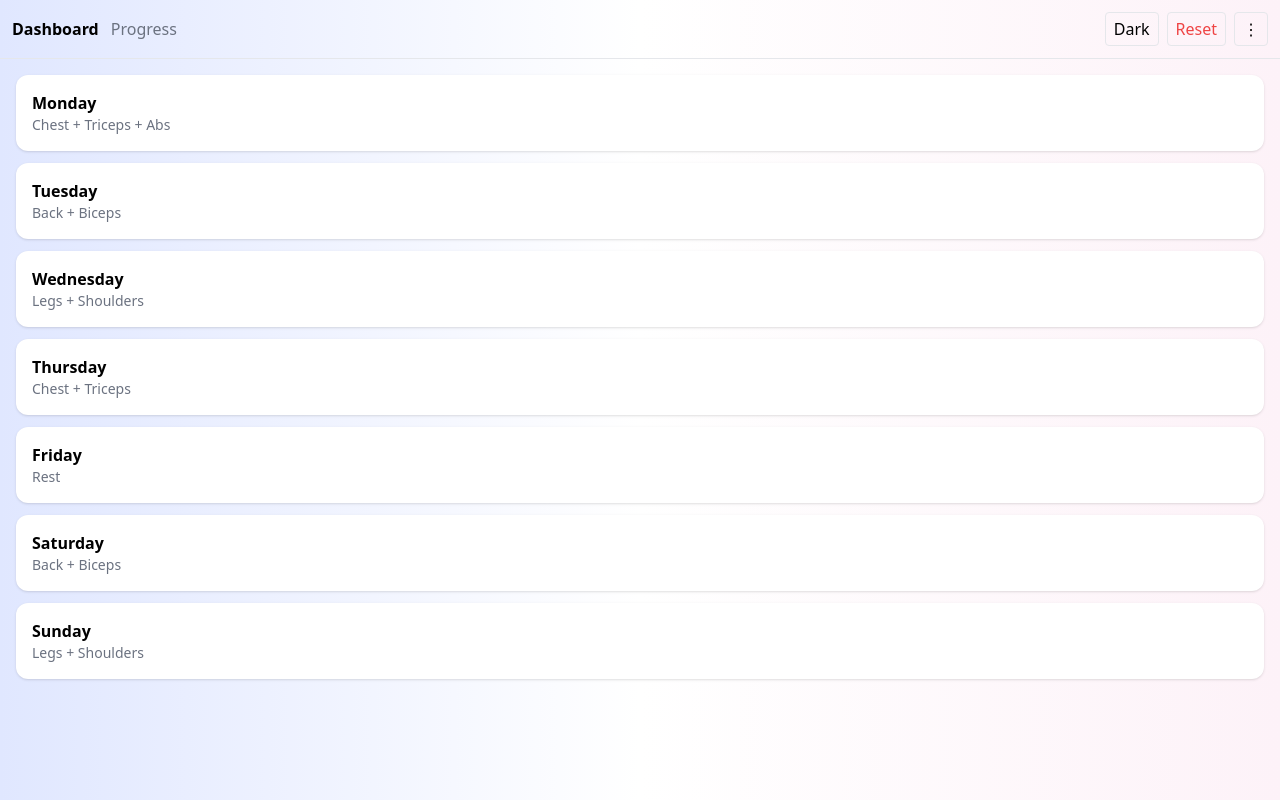
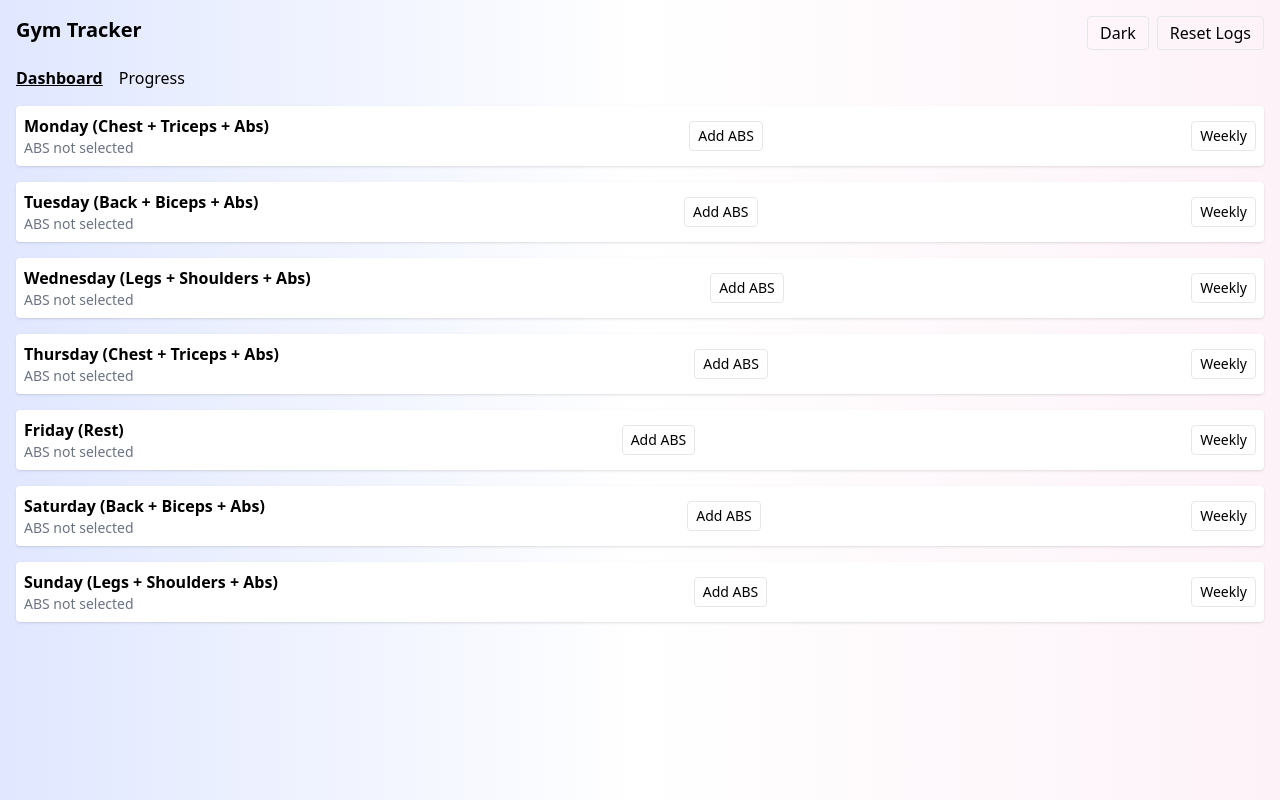
Before and after one commit to Ammar-Hus/gym-tracker1, a React (Create React App) app: page / in a window 1280 px wide. Built offline with nearby package versions, Linux system fonts and the light colour scheme; the HTML template or start-up script is replaced by a standard one.

Commit message:
Update App.jsx

```diff
--- a/src/App.jsx
+++ b/src/App.jsx
@@ -1,154 +1,167 @@
 import React, { useState, useEffect, useMemo } from 'react';
-import { LineChart, Line, XAxis, YAxis, Tooltip, ResponsiveContainer, CartesianGrid } from 'recharts';
+import { LineChart, Line, XAxis, YAxis, Tooltip, CartesianGrid, ResponsiveContainer } from 'recharts';
 import { format, parseISO, subDays, startOfMonth, isAfter } from 'date-fns';
 
 const SPLIT = [
   { day: 'Monday', muscle: 'Chest + Triceps + Abs', exercises: ['Bench Press','Incline DB Press','Dips','Pushdowns','Overhead DB Extension','Plank','Deadbug','Woodchoppers'] },
-  { day: 'Tuesday', muscle: 'Back + Biceps', exercises: ['Pull-Ups','Barbell Rows','Seated Rows','Barbell Curls','DB Curls','Concentration Curl'] },
-  { day: 'Wednesday', muscle: 'Legs + Shoulders', exercises: ['Squats','RDLs','Lunges','OHP','Lateral Raises','Rear Delt Flys','Hanging Leg Raise','Russian Twists'] },
-  { day: 'Thursday', muscle: 'Chest + Triceps', exercises: ['Incline Bench','Chest Flys','Push-Ups','Skullcrushers','Rope Pushdowns','Dips'] },
+  { day: 'Tuesday', muscle: 'Back + Biceps + Abs', exercises: ['Pull-Ups','Barbell Rows','Seated Rows','Barbell Curls','DB Curls','Concentration Curl','Crunches','Hanging Leg Raise'] },
+  { day: 'Wednesday', muscle: 'Legs + Shoulders + Abs', exercises: ['Squats','RDLs','Lunges','OHP','Lateral Raises','Rear Delt Flys','Russian Twists','Plank'] },
+  { day: 'Thursday', muscle: 'Chest + Triceps + Abs', exercises: ['Incline Bench','Chest Flys','Push-Ups','Skullcrushers','Rope Pushdowns','Dips','Crunches'] },
   { day: 'Friday', muscle: 'Rest', exercises: [] },
-  { day: 'Saturday', muscle: 'Back + Biceps', exercises: ['Lat Pulldown','T-Bar Row','DB Row','Incline DB Curl','Hammer Curl','Cable Curl','Decline Crunch','V-Ups','Cable Crunch'] },
-  { day: 'Sunday', muscle: 'Legs + Shoulders', exercises: ['Leg Press','Leg Extension','Ham Curl','Arnold Press','Front Raise','Cable Lateral Raise','Stretch & Mobility'] }
+  { day: 'Saturday', muscle: 'Back + Biceps + Abs', exercises: ['Lat Pulldown','T-Bar Row','DB Row','Incline DB Curl','Hammer Curl','Cable Curl','Decline Crunch','V-Ups','Cable Crunch'] },
+  { day: 'Sunday', muscle: 'Legs + Shoulders + Abs', exercises: ['Leg Press','Leg Extension','Ham Curl','Arnold Press','Front Raise','Cable Lateral Raise','Stretch & Mobility','Plank'] }
 ];
 
-const STORAGE_KEY = 'gympro_logs_v1';
+const STORAGE_KEY = 'gympro_logs_v2';
+
 function uid(){ return Math.random().toString(36).slice(2,9); }
 
+function groupByExercise(logs){
+  const map = {};
+  logs.forEach(l=>{
+    if(!map[l.exercise]) map[l.exercise]=[];
+    map[l.exercise].push(l);
+  });
+  Object.keys(map).forEach(k=> map[k].sort((a,b)=> a.date > b.date ? 1 : -1));
+  return map;
+}
+
 export default function App(){
-  const [logs, setLogs] = useState(()=> {
-    try { return JSON.parse(localStorage.getItem(STORAGE_KEY)) || []; } catch(e){ return []; }
+  const [logs, setLogs] = useState(()=>{
+    try{ const raw = localStorage.getItem(STORAGE_KEY); return raw? JSON.parse(raw): []; }catch(e){return []}
   });
-  const [selectedDay,setSelectedDay] = useState(null);
-  const [selectedExercise,setSelectedExercise] = useState(null);
-  const [showPanel,setShowPanel] = useState(false);
-  const [setsInput,setSetsInput] = useState([{set:1,reps:8,weight:0}]);
-  const [tab,setTab] = useState('dashboard');
-  const [dark,setDark] = useState(false);
-  const [showWeeklyDay,setShowWeeklyDay] = useState(null);
+  const [selectedDay, setSelectedDay] = useState(null);
+  const [selectedExercise, setSelectedExercise] = useState(null);
+  const [setsInput, setSetsInput] = useState([{set:1,reps:8,weight:0}]);
+  const [date, setDate] = useState(format(new Date(),'yyyy-MM-dd'));
+  const [tab, setTab] = useState('dashboard');
+  const [darkMode, setDarkMode] = useState(false);
+  const [showWeeklyDay, setShowWeeklyDay] = useState(null);
+  const [absDays, setAbsDays] = useState(()=> {
+    try { const raw = localStorage.getItem('absDays_v1'); return raw? JSON.parse(raw) : {}; } catch(e){ return {}; }
+  });
 
-  useEffect(()=>{ localStorage.setItem(STORAGE_KEY,JSON.stringify(logs)); },[logs]);
+  useEffect(()=>{ localStorage.setItem(STORAGE_KEY, JSON.stringify(logs)); },[logs]);
+  useEffect(()=>{ localStorage.setItem('absDays_v1', JSON.stringify(absDays)); },[absDays]);
 
-  function openDay(day){ setSelectedDay(day); setSelectedExercise(null); setShowPanel(true); setSetsInput([{set:1,reps:8,weight:0}]); }
+  function openDay(day){ setSelectedDay(day); setSelectedExercise(null); setSetsInput([{set:1,reps:8,weight:0}]); }
   function openExercise(ex){ setSelectedExercise(ex); setSetsInput([{set:1,reps:8,weight:0}]); }
-  function addSetRow(){ setSetsInput(prev=>[...prev,{set:prev.length+1,reps:8,weight:0}]); }
-  function updateSet(idx,field,val){ const copy=[...setsInput]; copy[idx][field]=val; setSetsInput(copy); }
+  function addSetRow(){ setSetsInput(prev=>[...prev, {set: prev.length+1, reps:8, weight:0}]); }
+  function updateSet(idx, field, val){ const copy=[...setsInput]; copy[idx][field]=val; setSetsInput(copy); }
   function removeSet(idx){ const copy=[...setsInput]; copy.splice(idx,1); copy.forEach((r,i)=>r.set=i+1); setSetsInput(copy); }
+
   function saveExercise(){
     if(!selectedExercise) return;
     const newEntries = setsInput.map(s=>({
-      id:uid(), date:format(new Date(),'yyyy-MM-dd'), day:selectedDay, exercise:selectedExercise, set:s.set, reps:Number(s.reps), weight:Number(s.weight)
+      id: uid(), date, day: selectedDay, exercise: selectedExercise,
+      set: s.set, reps: Number(s.reps), weight: Number(s.weight)
     }));
-    setLogs(prev=>[...prev,...newEntries].sort((a,b)=> a.date>b.date?1:-1));
-    setSelectedExercise(null); setSetsInput([{set:1,reps:8,weight:0}]);
+    setLogs(prev=>[...prev, ...newEntries]);
+    setSetsInput([{set:1,reps:8,weight:0}]);
+    setSelectedExercise(null);
   }
-  function resetLogs(){ if(window.confirm('Reset all progress?')) setLogs([]); }
 
-  const exerciseMap = useMemo(()=>{
-    const map={};
-    logs.forEach(l=>{ if(!map[l.exercise]) map[l.exercise]=[]; map[l.exercise].push(l); });
-    Object.keys(map).forEach(k=> map[k].sort((a,b)=> a.date>b.date?1:-1));
-    return map;
-  },[logs]);
+  function resetLogs(){ if(window.confirm("Reset all logs?")) setLogs([]); }
+
+  const exerciseMap = useMemo(()=> groupByExercise(logs), [logs]);
+
+  const firstPerExercise = useMemo(()=>{
+    const out = {}; Object.keys(exerciseMap).forEach(ex=>{
+      const arr = exerciseMap[ex]; if(arr.length){ const first = arr[0]; out[ex] = {date:first.date, reps:first.reps, weight:first.weight}; }
+    }); return out;
+  }, [exerciseMap]);
+
+  function averageInRange(ex, startDate){
+    const arr = (exerciseMap[ex]||[]).filter(r=> isAfter(parseISO(r.date), subDays(parseISO(startDate),1)) || r.date===startDate );
+    if(!arr.length) return {avgReps:0, avgWeight:0, count:0};
+    const reps = arr.reduce((s,r)=>s + r.reps,0)/arr.length;
+    const weight = arr.reduce((s,r)=>s + r.weight,0)/arr.length;
+    return {avgReps: Math.round(reps*100)/100, avgWeight: Math.round(weight*100)/100, count: arr.length};
+  }
+
+  const day14Start = format(subDays(new Date(),13),'yyyy-MM-dd');
+  const monthStart = format(startOfMonth(new Date()),'yyyy-MM-dd');
 
   function chartDataForExercise(ex){
-    const arr = (exerciseMap[ex]||[]).map(r=>({ date:r.date, weight:r.weight, reps:r.reps }));
+    const arr = (exerciseMap[ex]||[]).map(r=>({ date: r.date, weight: r.weight, reps: r.reps }));
     const map = {};
-    arr.forEach(a=>{ if(!map[a.date]) map[a.date]={weightSum:0,repsSum:0,count:0}; map[a.date].weightSum+=a.weight; map[a.date].repsSum+=a.reps; map[a.date].count+=1; });
-    return Object.keys(map).sort().map(d=>({ date:d, weight:Math.round((map[d].weightSum/map[d].count)*100)/100, reps:Math.round((map[d].repsSum/map[d].count)*100)/100 }));
+    arr.forEach(a=>{ if(!map[a.date]) map[a.date]={weightSum:0,repsSum:0,count:0}; map[a.date].weightSum += a.weight; map[a.date].repsSum += a.reps; map[a.date].count +=1; });
+    const out = Object.keys(map).sort().map(d=>({ date:d, weight: Math.round((map[d].weightSum/map[d].count)*100)/100, reps: Math.round((map[d].repsSum/map[d].count)*100)/100 }));
+    return out;
   }
 
-  const firstPerExercise = useMemo(()=>{
-    const out = {};
-    Object.keys(exerciseMap).forEach(ex=>{
-      const arr = exerciseMap[ex]; if(arr.length) out[ex] = arr[0];
-    }); return out;
-  },[exerciseMap]);
-
-  const progressSummary = useMemo(()=>{
-    return Object.keys(exerciseMap).map(ex=>{
-      const first = firstPerExercise[ex];
-      const last = exerciseMap[ex][exerciseMap[ex].length-1];
-      const pctWeight = first.weight? Math.round(((last.weight-first.weight)/first.weight)*100*100)/100 : null;
-      const pctReps = first.reps? Math.round(((last.reps-first.reps)/first.reps)*100*100)/100 : null;
-      return {exercise:ex,last, pctWeight, pctReps};
-    });
-  },[exerciseMap,firstPerExercise]);
-
-  const primary = dark?'bg-gray-900 text-white':'bg-gradient-to-r from-indigo-100 via-white to-pink-50';
-
   return (
-    <div className={`min-h-screen ${primary} flex flex-col`}>
-      {/* Top bar */}
-      <div className="flex justify-between items-center p-3 border-b">
-        <div className="flex space-x-3">
-          <button onClick={()=>setTab('dashboard')} className={`${tab==='dashboard'?'font-bold':'text-gray-500'}`}>Dashboard</button>
-          <button onClick={()=>setTab('progress')} className={`${tab==='progress'?'font-bold':'text-gray-500'}`}>Progress</button>
-        </div>
-        <div className="flex space-x-2">
-          <button onClick={()=>setDark(!dark)} className="px-2 py-1 border rounded">{dark?'Light':'Dark'}</button>
-          <button onClick={()=>resetLogs()} className="px-2 py-1 border rounded text-red-500">Reset</button>
-          <button onClick={()=>setShowWeeklyDay('Monday')} className="px-2 py-1 border rounded">⋮</button>
+    <div className={`${darkMode?'bg-gray-900 text-white':'bg-gradient-to-r from-indigo-100 via-white to-pink-50'} min-h-screen p-4`}>
+      <div className="flex justify-between mb-4">
+        <div className="text-xl font-bold">Gym Tracker</div>
+        <div>
+          <button onClick={()=>setDarkMode(d=>!d)} className="px-3 py-1 border rounded">{darkMode?'Light':'Dark'}</button>
+          <button onClick={resetLogs} className="px-3 py-1 border rounded ml-2">Reset Logs</button>
         </div>
       </div>
 
-      {/* Dashboard */}
+      <div className="flex space-x-4">
+        <button onClick={()=>setTab('dashboard')} className={`${tab==='dashboard'?'font-bold underline':''}`}>Dashboard</button>
+        <button onClick={()=>setTab('progress')} className={`${tab==='progress'?'font-bold underline':''}`}>Progress</button>
+      </div>
+
       {tab==='dashboard' && (
-        <div className="p-4 grid gap-3">
+        <div className="mt-4 space-y-4">
           {SPLIT.map(d=>(
-            <button key={d.day} onClick={()=>openDay(d.day)} className="p-4 rounded-xl shadow bg-white dark:bg-gray-700 text-left">
-              <div className="font-semibold">{d.day}</div>
-              <div className="text-sm text-gray-500 dark:text-gray-300">{d.muscle}</div>
+            <div key={d.day} className="p-2 bg-white dark:bg-gray-800 rounded shadow">
+              <div className="flex justify-between items-center cursor-pointer" onClick={()=>openDay(d.day)}>
+                <div>
+                  <div className="font-semibold">{d.day} ({d.muscle})</div>
+                  <div className="text-sm text-gray-500 dark:text-gray-400">
+                    {absDays[d.day]? 'ABS included' : 'ABS not selected'}
+                  </div>
+                </div>
+                <button onClick={e=>{ e.stopPropagation(); setAbsDays(prev=>({...prev,[d.day]: !prev[d.day]}))}} className="px-2 py-1 border rounded text-sm">
+                  {absDays[d.day]? 'Remove ABS' : 'Add ABS'}
                 </button>
+                <button onClick={e=>{ e.stopPropagation(); setShowWeeklyDay(d.day)}} className="px-2 py-1 border rounded text-sm ml-2">Weekly</button>
+              </div>
+              {selectedDay===d.day && (
+                <div className="mt-2 space-y-2">
+                  {d.exercises.map(ex=>(
+                    <button key={ex} onClick={()=>openExercise(ex)} className="block w-full text-left p-2 bg-indigo-50 dark:bg-gray-700 rounded">{ex}</button>
                   ))}
-
-          {/* Exercise Panel */}
-          {showPanel && selectedDay && (
-            <div className="mt-4 p-3 bg-white dark:bg-gray-700 rounded-xl shadow space-y-2">
-              <div className="text-lg font-bold">{selectedDay} Exercises</div>
-              {SPLIT.find(d=>d.day===selectedDay)?.exercises.map(ex=>(
-                <button key={ex} onClick={()=>openExercise(ex)} className="p-2 rounded bg-indigo-100 dark:bg-indigo-800 w-full text-left">{ex}</button>
-              ))}
-              <button onClick={()=>setShowPanel(false)} className="mt-2 text-gray-500 dark:text-gray-300">Close</button>
                 </div>
               )}
-
-          {/* Set Input Panel */}
-          {selectedExercise && (
-            <div className="mt-4 p-3 bg-white dark:bg-gray-700 rounded-xl shadow space-y-2">
-              <div className="font-bold text-lg">{selectedExercise} Sets</div>
+              {selectedExercise && selectedDay===d.day && (
+                <div className="mt-2 space-y-2 p-2 bg-gray-100 dark:bg-gray-700 rounded">
+                  <div className="font-semibold">{selectedExercise}</div>
                   {setsInput.map((s,i)=>(
-                <div key={i} className="flex space-x-2 items-center">
-                  <span>Set {s.set}</span>
-                  <input type="number" value={s.reps} onChange={e=>updateSet(i,'reps',Number(e.target.value))} className="w-16 p-1 rounded border"/>
-                  <input type="number" value={s.weight} onChange={e=>updateSet(i,'weight',Number(e.target.value))} className="w-20 p-1 rounded border"/>
+                    <div key={i} className="flex items-center space-x-2">
+                      <input type="number" value={s.reps} onChange={e=>updateSet(i,'reps',e.target.value)} className="border p-1 w-16" placeholder="Reps"/>
+                      <input type="number" value={s.weight} onChange={e=>updateSet(i,'weight',e.target.value)} className="border p-1 w-20" placeholder="Weight"/>
                       <button onClick={()=>removeSet(i)} className="text-red-500">✕</button>
                     </div>
                   ))}
-              <div className="flex space-x-2 mt-2">
-                <button onClick={addSetRow} className="bg-green-500 text-white px-2 py-1 rounded">Add Set</button>
-                <button onClick={saveExercise} className="bg-blue-500 text-white px-2 py-1 rounded">Save</button>
+                  <div className="flex space-x-2 mt-1">
+                    <button onClick={addSetRow} className="px-3 py-1 bg-gray-200 rounded">+ Set</button>
+                    <button onClick={saveExercise} className="px-3 py-1 bg-indigo-500 text-white rounded">Save</button>
                   </div>
                 </div>
               )}
             </div>
+          ))}
+        </div>
       )}
 
-      {/* Progress Tab */}
       {tab==='progress' && (
-        <div className="p-4 space-y-4">
-          {progressSummary.map(ex=>(
-            <div key={ex.exercise} className="p-2 bg-white dark:bg-gray-700 rounded-xl shadow">
-              <div className="font-semibold">{ex.exercise}</div>
-              <div className="text-sm">Last: {ex.last.weight}kg × {ex.last.reps} reps ({ex.pctWeight||0}% ↑ weight, {ex.pctReps||0}% ↑ reps)</div>
-              <ResponsiveContainer width="100%" height={200}>
-                <LineChart data={chartDataForExercise(ex.exercise)}>
+        <div className="mt-4 space-y-4">
+          {Object.keys(exerciseMap).map(ex=>(
+            <div key={ex} className="p-3 bg-white dark:bg-gray-800 rounded shadow">
+              <div className="font-semibold mb-1">{ex}</div>
+              <ResponsiveContainer width="100%" height={150}>
+                <LineChart data={chartDataForExercise(ex)}>
                   <CartesianGrid strokeDasharray="3 3" />
-                  <XAxis dataKey="date" />
+                  <XAxis dataKey="date" tickFormatter={d=>d.slice(5)} />
                   <YAxis />
                   <Tooltip />
-                  <Line type="monotone" dataKey="weight" stroke="#8884d8" name="Weight" />
-                  <Line type="monotone" dataKey="reps" stroke="#82ca9d" name="Reps" />
+                  <Line type="monotone" dataKey="weight" stroke="#6366F1" />
+                  <Line type="monotone" dataKey="reps" stroke="#EC4899" />
                 </LineChart>
               </ResponsiveContainer>
             </div>
@@ -156,7 +169,6 @@ export default function App(){
         </div>
       )}
 
-      {/* Weekly Modal */}
       {showWeeklyDay && (
         <div className="fixed inset-0 bg-black bg-opacity-30 flex justify-center items-start pt-20 z-50">
           <div className="bg-white dark:bg-gray-800 p-4 rounded-xl shadow max-w-lg w-full">
@@ -165,13 +177,20 @@ export default function App(){
               <button onClick={()=>setShowWeeklyDay(null)}>✕</button>
             </div>
             <div className="space-y-2 max-h-80 overflow-y-auto">
-              {logs.filter(l=>l.day===showWeeklyDay).map(l=>(
-                <div key={l.id} className="p-2 rounded bg-gray-100 dark:bg-gray-700">{l.exercise}: {l.weight}kg × {l.reps} reps</div>
-              ))}
+              {SPLIT.find(d=>d.day===showWeeklyDay)?.exercises.map(ex=>{
+                const exLogs = logs.filter(l=>l.exercise===ex && l.day===showWeeklyDay);
+                return (
+                  <div key={ex} className="p-2 rounded bg-gray-100 dark:bg-gray-700">
+                    <div className="font-semibold">{ex}</div>
+                    {exLogs.map(l=><div key={l.id}>{l.weight}kg × {l.reps} reps ({l.date})</div>)}
+                  </div>
+                )
+              })}
             </div>
           </div>
         </div>
       )}
+
     </div>
   );
 }
```
Lines whose indentation alone changed are shown as unchanged.
